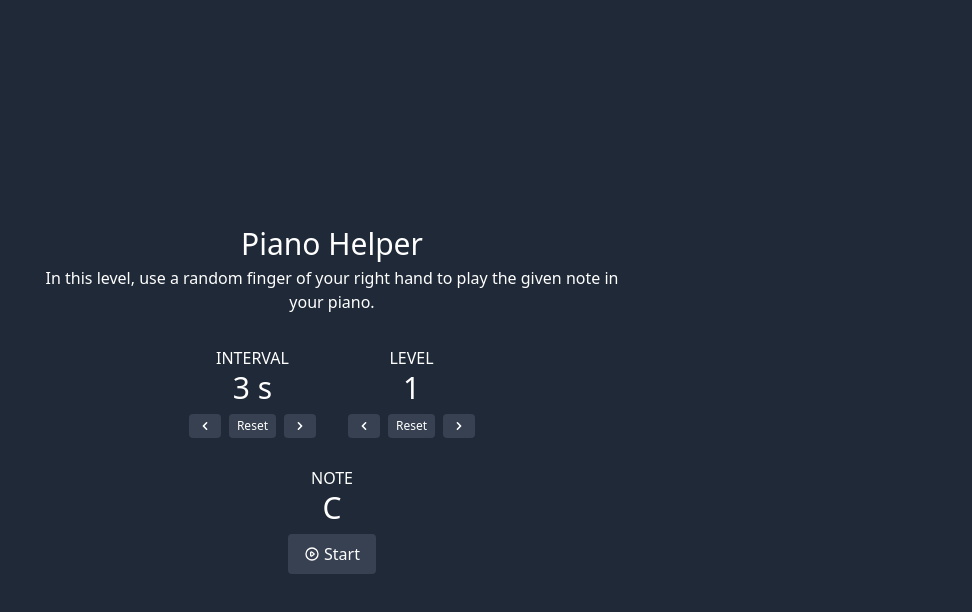
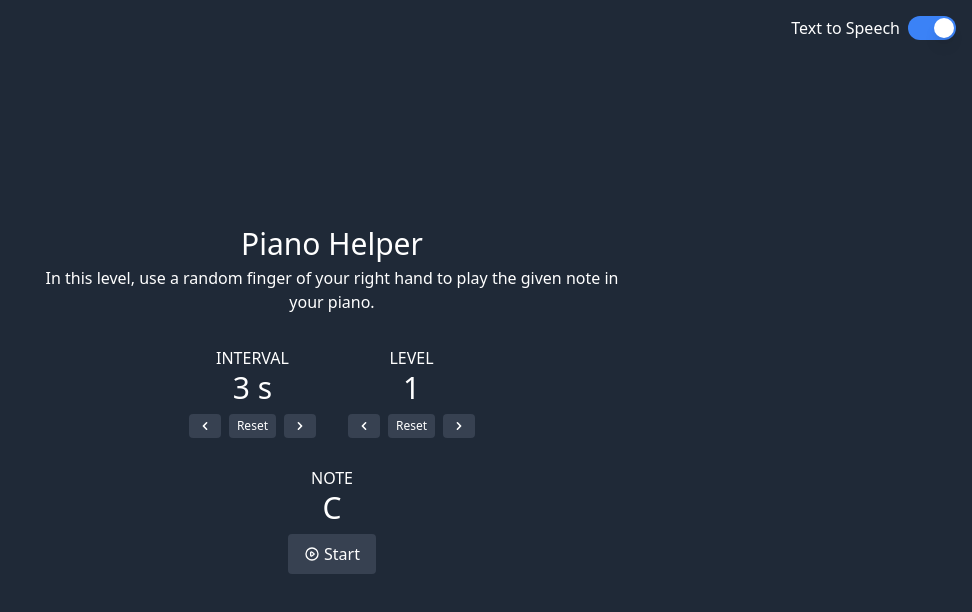
Before and after one commit to jorenrui/piano-lesson-helper, a React (Vite) app: page / in a window 1280 px wide. Shown: the top 612 px of the page, without its empty margins (308-1280 px from the left). Built offline with nearby package versions, Linux system fonts and the light colour scheme.

Commit message:
feat: add text to speech toggle

```diff
--- a/package.json
+++ b/package.json
@@ -7,6 +7,7 @@
     "serve": "vite preview"
   },
   "dependencies": {
+    "@headlessui/react": "^1.4.2",
     "react": "^17.0.0",
     "react-dom": "^17.0.0",
     "react-icons": "^4.3.1"
--- a/src/App.tsx
+++ b/src/App.tsx
@@ -2,18 +2,21 @@ import { useState } from 'react';
 import { Interval } from './components/Interval';
 import { Level } from './components/Level';
 import { Note } from './components/Note';
+import { SpeechSwitch } from './components/SpeechSwitch';
 import { LEVEL, MIN_INTERVAL, MIN_LEVEL } from './constants';
 
 function App() {
+  const [speechEnabled, setSpeechEnabled] = useState(true);
   const [time, setTime] = useState(MIN_INTERVAL);
   const [level, setLevel] = useState(MIN_LEVEL);
 
-  if (!('speechSynthesis' in window)) {
+  if (speechEnabled && !('speechSynthesis' in window)) {
     alert("Sorry, your browser doesn't support text to speech!");
   }
 
   return (
     <div className="min-h-full flex items-center justify-center bg-gray-800">
+      <SpeechSwitch enabled={speechEnabled} setEnabled={setSpeechEnabled} />
       <div className="p-2">
         <header className="my-2 mb-8 text-center max-w-xl">
           <h1 className="mt-2 text-3xl font-medium text-white">Piano Helper</h1>
@@ -22,9 +25,9 @@ function App() {
         <main className="my-2 mx-auto w-max text-center ">
           <div className="my-2 flex justify-between gap-x-8">
             <Interval time={time} setTime={setTime} />
-            <Level level={level} setLevel={setLevel} />
+            <Level level={level} setLevel={setLevel} speechEnabled={speechEnabled} />
           </div>
-          <Note level={level} time={time} />
+          <Note level={level} time={time} speechEnabled={speechEnabled} />
         </main>
       </div>
     </div>
--- a/src/components/Level.tsx
+++ b/src/components/Level.tsx
@@ -6,11 +6,14 @@ import { speak } from '../helpers/speak';
 interface IProps {
   level: number;
   setLevel: React.Dispatch<React.SetStateAction<number>>;
+  speechEnabled: boolean;
 }
 
-export function Level({ level, setLevel }: IProps) {
+export function Level({ level, setLevel, speechEnabled }: IProps) {
   useEffect(() => {
-    speak({ text: LEVEL[level - 1] });
+    if (speechEnabled) {
+      speak({ text: LEVEL[level - 1] });
+    }
   }, [level]);
 
   const resetLevel = () => {
--- a/src/components/Note.tsx
+++ b/src/components/Note.tsx
@@ -19,16 +19,17 @@ let interval: number;
 interface IProps {
   level: number;
   time: number;
+  speechEnabled: boolean;
 }
 
-export function Note({ level, time }: IProps) {
+export function Note({ level, time, speechEnabled }: IProps) {
   const [note, setNote] = useState(getRandomNote());
   const [fingerIndex, setFingerIndex] = useState<keyof typeof NUMBER>(getRandomFingerIndex());
   const [started, setStarted] = useState(false);
   const [intervalCount, setIntervalCount] = useState(0);
 
   useEffect(() => {
-    if (started) {
+    if (started && speechEnabled) {
       speak({ text: level < 3 ? note : `${fingerIndex} ${note}` });
     }
   }, [intervalCount, started]);
--- /dev/null
+++ b/src/components/SpeechSwitch.tsx
@@ -0,0 +1,31 @@
+import { Switch } from '@headlessui/react';
+
+interface IProps {
+  enabled: boolean;
+  setEnabled: React.Dispatch<React.SetStateAction<boolean>>;
+}
+
+export function SpeechSwitch({ enabled, setEnabled }: IProps) {
+  return (
+    <div className="absolute top-0 right-0">
+      <div className="p-4">
+        <label className="text-white text-base flex items-center gap-x-2">
+          <span>Text to Speech</span>
+          <Switch
+            checked={enabled}
+            onChange={setEnabled}
+            className={`${enabled ? 'bg-blue-500' : 'bg-gray-700'}
+              relative inline-flex flex-shrink-0 h-6 w-12 border-2 border-transparent rounded-full cursor-pointer transition-colors ease-in-out duration-200 focus:outline-none focus-visible:ring-2 focus-visible:ring-white focus-visible:ring-opacity-75`}
+          >
+            <span className="sr-only">Use text to speech</span>
+            <span
+              aria-hidden="true"
+              className={`${enabled ? 'translate-x-6' : 'translate-x-0'}
+                pointer-events-none inline-block h-5 w-5 rounded-full bg-white shadow-lg transform ring-0 transition ease-in-out duration-200`}
+            />
+          </Switch>
+        </label>
+      </div>
+    </div>
+  );
+}
```
Also changed, not shown: 1 other file (tests, documents, lock files or other folders).
